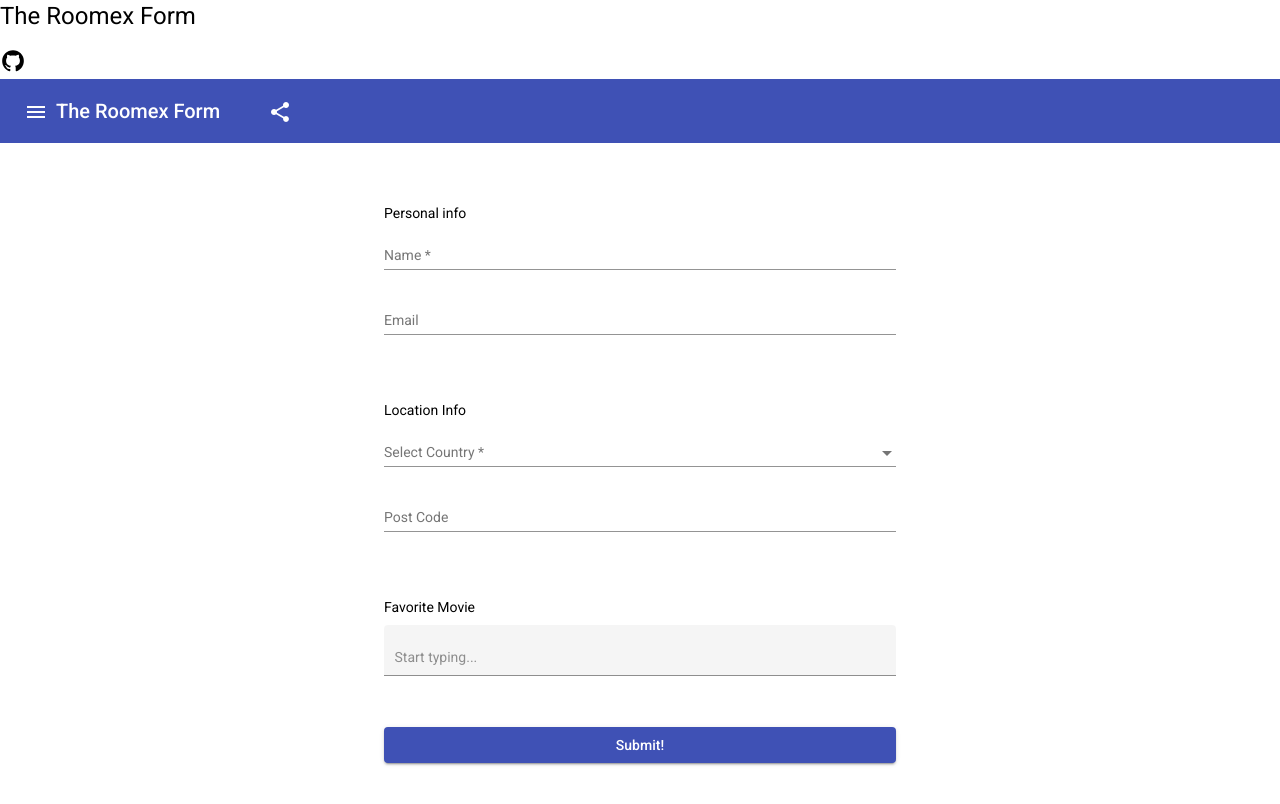
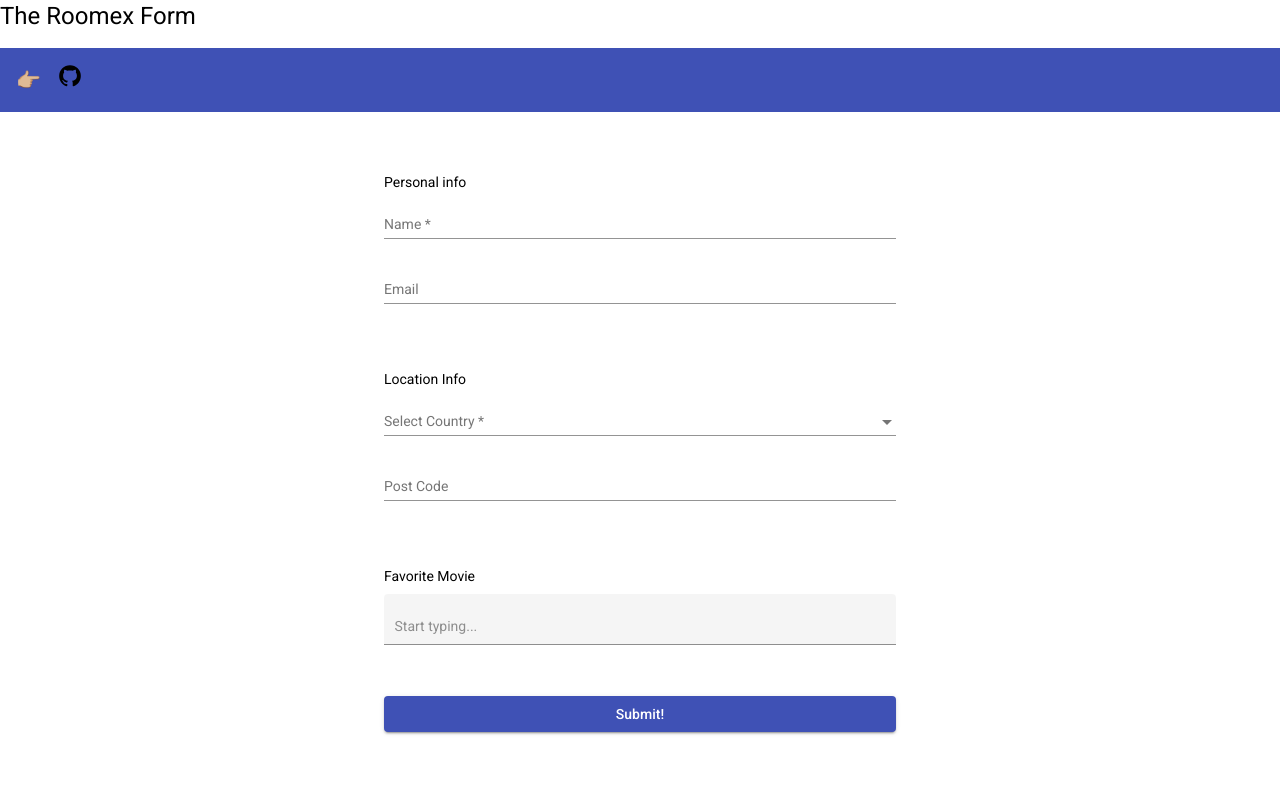
Before and after one commit to giosyrianos/form-validator-autocomplete, an Angular app: page / in a window 1280 px wide. Shown: the top 804 px of the page. Built offline with nearby package versions, Linux system fonts and the light colour scheme.

Commit message:
chore: apply title to pass basic test

```diff
--- a/src/app/app.component.html
+++ b/src/app/app.component.html
@@ -1,19 +1,12 @@
 <header>
-	<h1>The Roomex Form</h1>
-	<img src="../assets/icons/github.svg" mat-card-avatar width="26px" alt="">
+	<h1>{{ title }}</h1>
+
 <p>
   <mat-toolbar color="primary">
-   <button mat-icon-button class="example-icon" aria-label="Example icon-button with menu icon">
-    <mat-icon>menu</mat-icon>
-  </button>
-  <span>The Roomex Form</span>
-  <span class="example-spacer"></span>
-  <button mat-icon-button class="example-icon favorite-icon" aria-label="Example icon-button with heart icon">
-    <mat-icon>github-box</mat-icon>
-  </button>
-  <button mat-icon-button>
-   <mat-icon>share</mat-icon>
- </button>
+  <span style="margin-right: 1rem;">👉🏼</span>
+		<a href="https://github.com/giosyrianos/" target="_blank">
+		<img src="../assets/icons/github.svg" mat-card-avatar width="26px" alt="">
+		</a>
 </mat-toolbar>
 </p>
 </header>
--- a/src/app/app.component.ts
+++ b/src/app/app.component.ts
@@ -6,5 +6,5 @@ import { Component } from '@angular/core';
   styleUrls: ['./app.component.scss']
 })
 export class AppComponent {
-  title = 'roomex-form';
+  title = 'The Roomex Form';
 }
```
